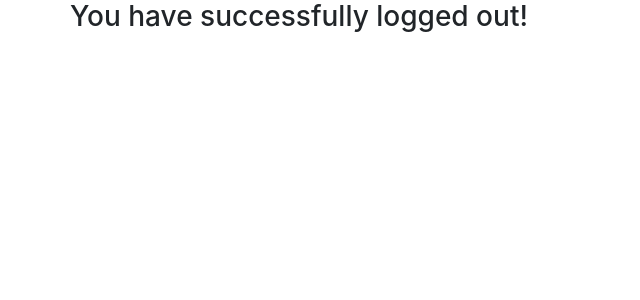
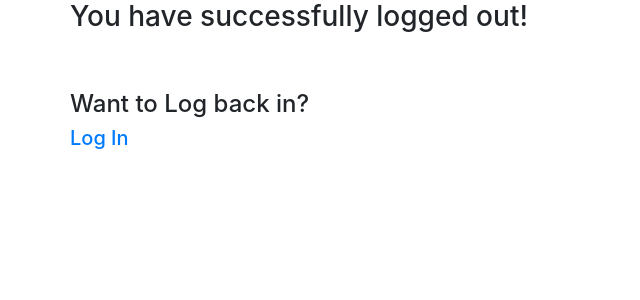
Before and after one commit to AAM77/user_and_admin_django_app, a Django app: page /logout/ in a window 1280 px wide. Shown: the part 56-356 px from the top of the page, without its empty margins (0-640 px from the left). Run offline with Django 3.2, Linux system fonts and the light colour scheme; some libraries are stand-ins or nearby versions.

Commit message:
add new text to logout confirmation page

```diff
--- a/users/templates/users/logout.html
+++ b/users/templates/users/logout.html
@@ -3,4 +3,8 @@
 {% block content %}
     <h1>Log Out Confirmation Page</h1>
     <h3>You have successfully logged out!</h3>
+    <br />
+    <br />
+    <h4>Want to Log back in?</h4>
+    <h5><a href="{% url 'login' %}">Log In</a></h5>
 {% endblock content %}
```
